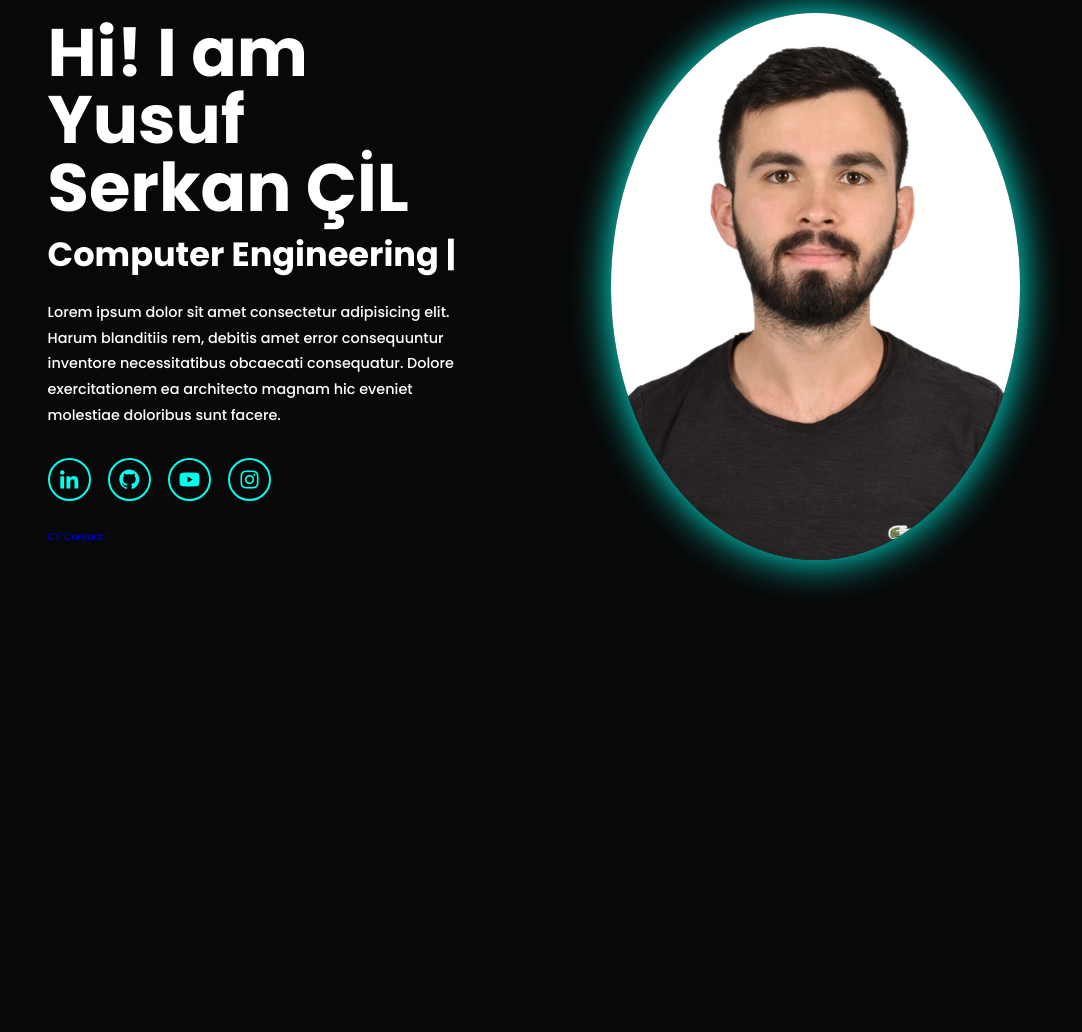
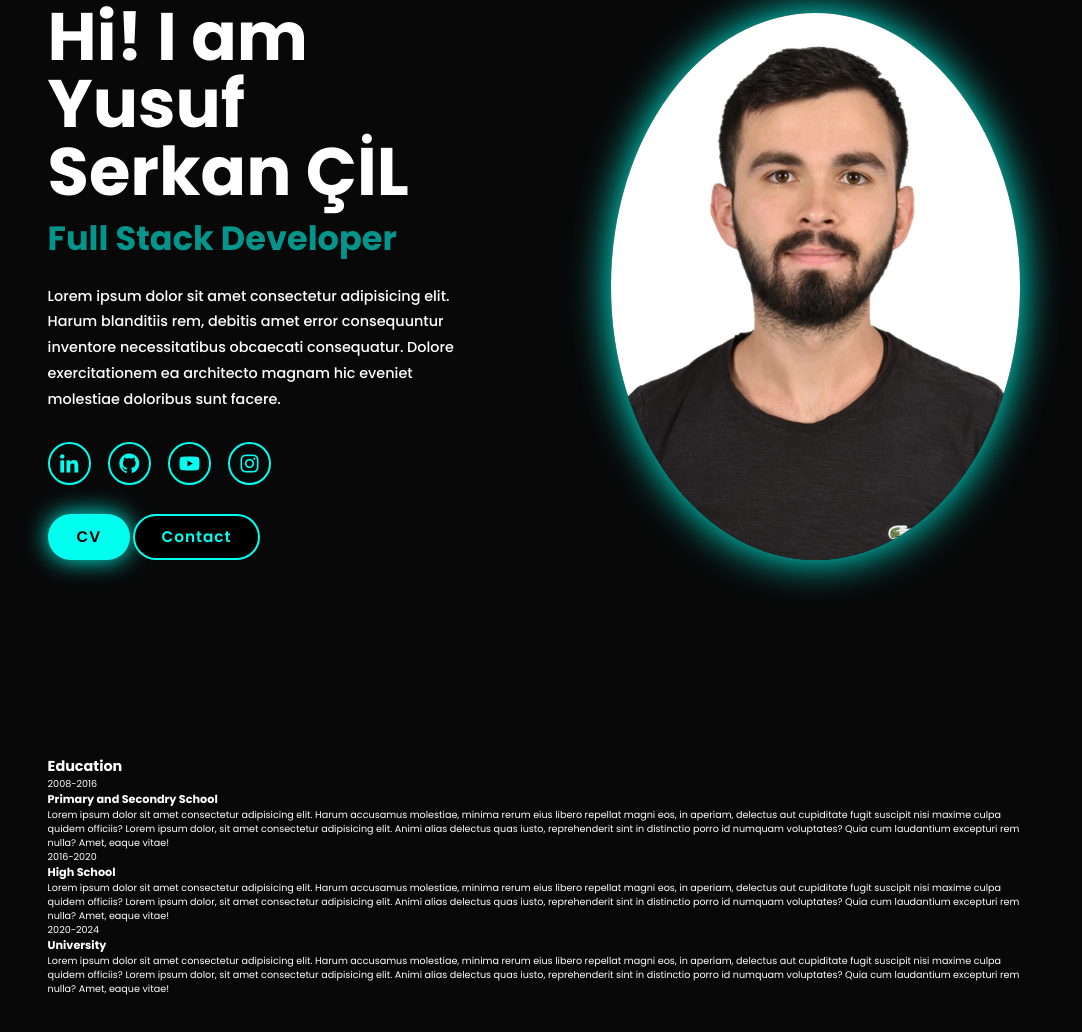
Before and after one commit to yserkancil/responsive-web-app, a plain HTML site: page index.html in a window 1280 px wide. Shown: the part 140-1172 px from the top of the page, without its empty margins (106-1188 px from the left). Before the commit the page ends 800 px from the top, so only its background shows below. Drawn offline with nearby package versions, Linux system fonts and the light colour scheme.

Commit message:
completed home section and passed to education section

```diff
--- a/index.html
+++ b/index.html
@@ -33,7 +33,7 @@
    <section class="home" id="home">
     <div class="home-content">
         <h1>Hi! I am Yusuf Serkan ÇİL</h1>
-        <h3 class="text-animation">Computer Engineering | <span></span></h3>
+        <h3 class="text-animation">Full Stack Developer</h3>
         <p>
             Lorem ipsum dolor sit amet consectetur adipisicing elit. Harum blanditiis rem, debitis amet error consequuntur inventore necessitatibus obcaecati consequatur. Dolore exercitationem ea architecto magnam hic eveniet molestiae doloribus sunt facere.
         </p>
@@ -57,7 +57,60 @@
 
    <!--Home End-->
 
+   <!--Education Start-->
+   <section class="education" id="education">
+     <h2 class="heading">Education</h2>
 
+     <div class="timeline-items">
+        <div class="timeline-item">
+            <div class="timeline-dot">
+                <div class="timeline-date">2008-2016</div>
+                 <div class="timeline-content">
+                    <h3>Primary and Secondry School</h3>
+                    <p>
+                        Lorem ipsum dolor sit amet consectetur adipisicing elit. Harum accusamus molestiae, minima rerum eius libero repellat magni eos, in aperiam, delectus aut cupiditate fugit suscipit nisi maxime culpa quidem officiis?
+                        Lorem ipsum dolor, sit amet consectetur adipisicing elit. Animi alias delectus quas iusto, reprehenderit sint in distinctio porro id numquam voluptates? Quia cum laudantium excepturi rem nulla? Amet, eaque vitae!
+                    </p>
+                 </div>
+
+            </div>
+        </div>
+     </div>
+
+     <div class="timeline-items">
+        <div class="timeline-item">
+            <div class="timeline-dot">
+                <div class="timeline-date">2016-2020</div>
+                 <div class="timeline-content">
+                    <h3>High School</h3>
+                    <p>
+                        Lorem ipsum dolor sit amet consectetur adipisicing elit. Harum accusamus molestiae, minima rerum eius libero repellat magni eos, in aperiam, delectus aut cupiditate fugit suscipit nisi maxime culpa quidem officiis?
+                        Lorem ipsum dolor, sit amet consectetur adipisicing elit. Animi alias delectus quas iusto, reprehenderit sint in distinctio porro id numquam voluptates? Quia cum laudantium excepturi rem nulla? Amet, eaque vitae!
+                    </p>
+                 </div>
+
+            </div>
+        </div>
+     </div>
+
+     <div class="timeline-items">
+        <div class="timeline-item">
+            <div class="timeline-dot">
+                <div class="timeline-date">2020-2024</div>
+                 <div class="timeline-content">
+                    <h3>University</h3>
+                    <p>
+                        Lorem ipsum dolor sit amet consectetur adipisicing elit. Harum accusamus molestiae, minima rerum eius libero repellat magni eos, in aperiam, delectus aut cupiditate fugit suscipit nisi maxime culpa quidem officiis?
+                        Lorem ipsum dolor, sit amet consectetur adipisicing elit. Animi alias delectus quas iusto, reprehenderit sint in distinctio porro id numquam voluptates? Quia cum laudantium excepturi rem nulla? Amet, eaque vitae!
+                    </p>
+                 </div>
+
+            </div>
+        </div>
+     </div>
+   </section>
+
+   <!--Education End-->
 
    <script src="script.js"></script>
 
--- a/style.css
+++ b/style.css
@@ -165,4 +165,70 @@ section{
     transition: 300ms ease-in-out;
 }
 
+.social-icons a:hover {
+    color: var(--text-color);
+    transform: scale(1.3) translateY(-5px);
+    box-shadow: 0 0 25px var(--main-color);
+    background-color: var(--main-color);
+}
+
+.btn {
+    display: inline-block;
+    padding: 1rem 2.8rem;
+    background-color: var(--main-color);
+    box-shadow: 0 0 25px var(--main-color);
+    border-radius: 4rem;
+    font-size: 1.6rem;
+    color: black;
+    border: 2px solid transparent;
+    letter-spacing: 0.1rem;
+    font-weight: 600;
+    cursor: pointer;
+    transition: 300ms ease-in-out;
+}
+
+.btn:hover {
+    transform: scale(1.05);
+    box-shadow: 0 0 50px var(--main-color);
+}
+
+.btn-group a:nth-of-type(2) {
+    background-color: black;
+    color: var(--main-color);
+    border: 2px solid var(--main-color);
+    box-shadow: 0 0 25px transparent;
+}
+
+.btn-group a:nth-of-type(2):hover{
+    box-shadow: 0 0 25px var(--main-color);
+    background-color: var(--main-color);
+    color: black;
+}
+
+.text-animation {
+    color: var(--main-color);
+    font-size: 2rem;
+    font-weight: bold;
+    white-space: nowrap; /* Taşmayı engeller, tek satırda tutar */
+    overflow: hidden;    /* Taşan kısımları gizler */
+    display: inline-block;
+    border-right: 2px solid transparent; /* Yazı imleci için yer açar */
+
+    /* Animasyonları sırayla uygula */
+    animation: blink-animation 2.8s linear 2, typing-animation 2s steps(20) forwards;
+}
+
+/* Yanıp sönme animasyonu */
+@keyframes blink-animation {
+    0%, 100% { opacity: 1; } /* Görünür */
+    50% { opacity: 0; }     /* Görünmez */
+}
+
+/* Yazı yazma animasyonu */
+@keyframes typing-animation {
+    from { width: 0; }       /* Başlangıçta tamamen gizli */
+    to { width: 100%; }      /* Tamamen görünür */
+}
+
+
 /*Home css end*/
```
